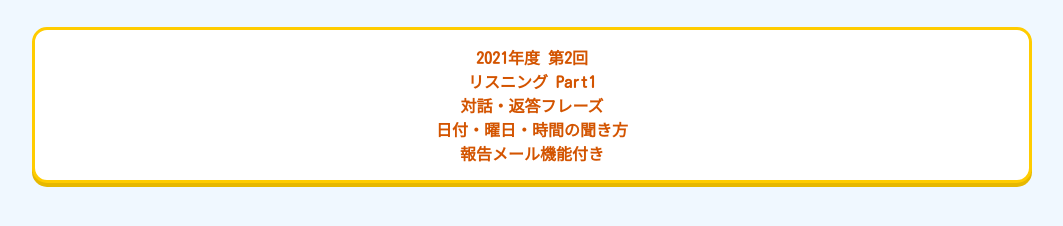
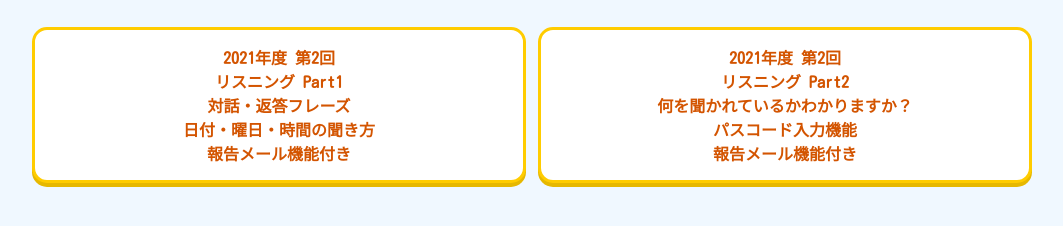
Before and after one commit to EigoStudio/5Q-Listening-Training, a plain HTML site: page index.html in a window 1280 px wide. Shown: the part 82-308 px from the top of the page, without its empty margins (108-1171 px from the left). Drawn offline with Linux system fonts and the light colour scheme.

Commit message:
Update index.html

```diff
--- a/index.html
+++ b/index.html
@@ -64,6 +64,13 @@
 報告メール機能付き
 </a></li>
 
+        <li><a href="2021-2-Part_2.html">2021年度 第2回<br>
+リスニング Part2<br>
+何を聞かれているかわかりますか？<br>
+パスコード入力機能<br>
+報告メール機能付き
+</a></li>
+
           </ul>
 
 </body>
```
